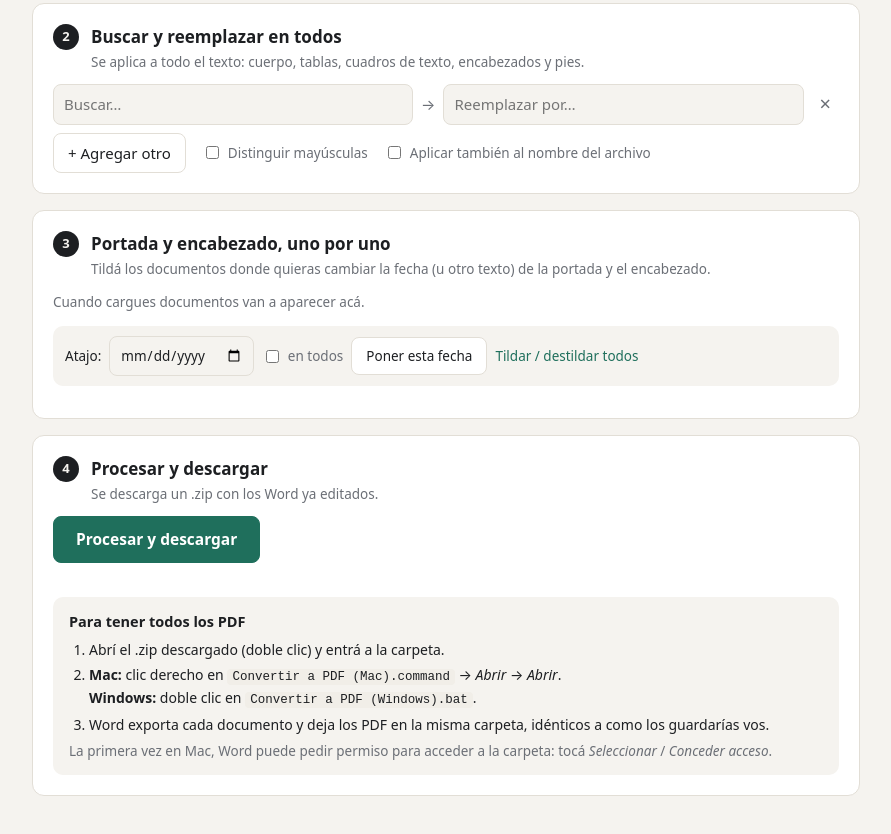
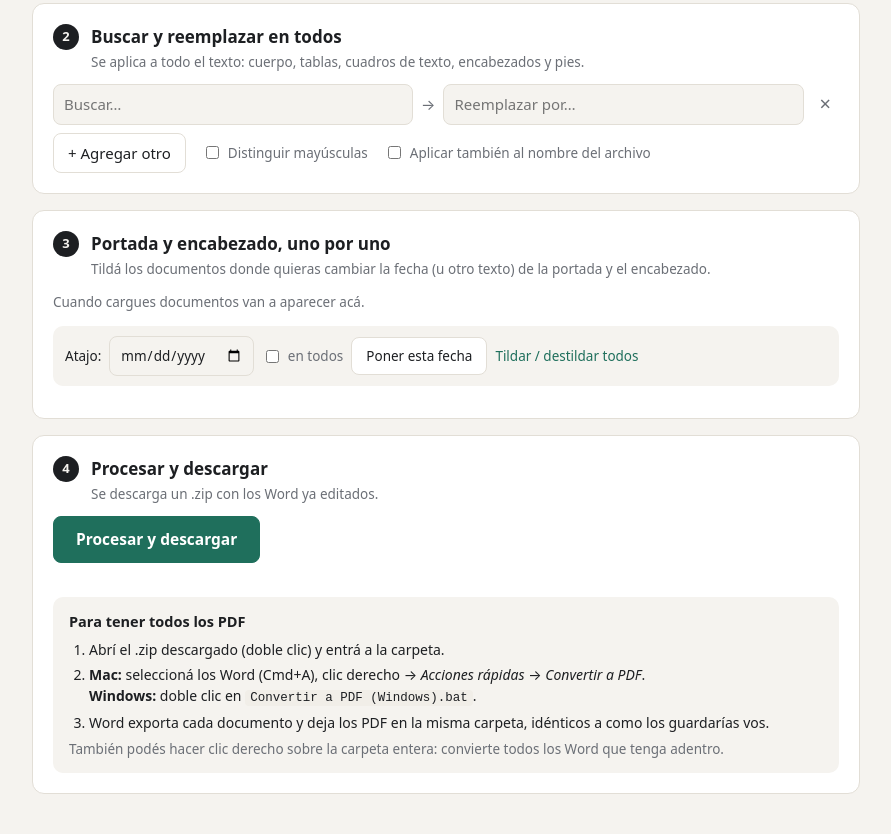
Before and after one commit to bacci14/word-pack-app, a plain HTML site: page index.html in a window 1280 px wide. Shown: the part 375-1209 px from the top of the page, without its empty margins (194-1085 px from the left). Drawn offline with Linux system fonts and the light colour scheme.

Commit message:
Add files via upload

```diff
--- a/app.js
+++ b/app.js
@@ -444,7 +444,6 @@
 
     if (ok) {
       setStatus('Armando el .zip…');
-      out.file('Convertir a PDF (Mac).command', MAC_SCRIPT, { unixPermissions: 0o100755 });
       out.file('Convertir a PDF (Windows).bat', WIN_SCRIPT);
       const zipBlob = await out.generateAsync({ type: 'blob', platform: 'UNIX', compression: 'DEFLATE' });
       const stamp = new Date().toISOString().slice(0, 10);
--- a/index.html
+++ b/index.html
@@ -174,11 +174,11 @@
       <h3>Para tener todos los PDF</h3>
       <ol>
         <li>Abrí el .zip descargado (doble clic) y entrá a la carpeta.</li>
-        <li><strong>Mac:</strong> clic derecho en <code>Convertir a PDF (Mac).command</code> → <em>Abrir</em> → <em>Abrir</em>.<br>
+        <li><strong>Mac:</strong> seleccioná los Word (Cmd+A), clic derecho → <em>Acciones rápidas</em> → <em>Convertir a PDF</em>.<br>
             <strong>Windows:</strong> doble clic en <code>Convertir a PDF (Windows).bat</code>.</li>
         <li>Word exporta cada documento y deja los PDF en la misma carpeta, idénticos a como los guardarías vos.</li>
       </ol>
-      <p class="muted">La primera vez en Mac, Word puede pedir permiso para acceder a la carpeta: tocá <em>Seleccionar</em> / <em>Conceder acceso</em>.</p>
+      <p class="muted">También podés hacer clic derecho sobre la carpeta entera: convierte todos los Word que tenga adentro.</p>
     </div>
   </section>
 </main>
```
Also changed, not shown: 1 other file.
